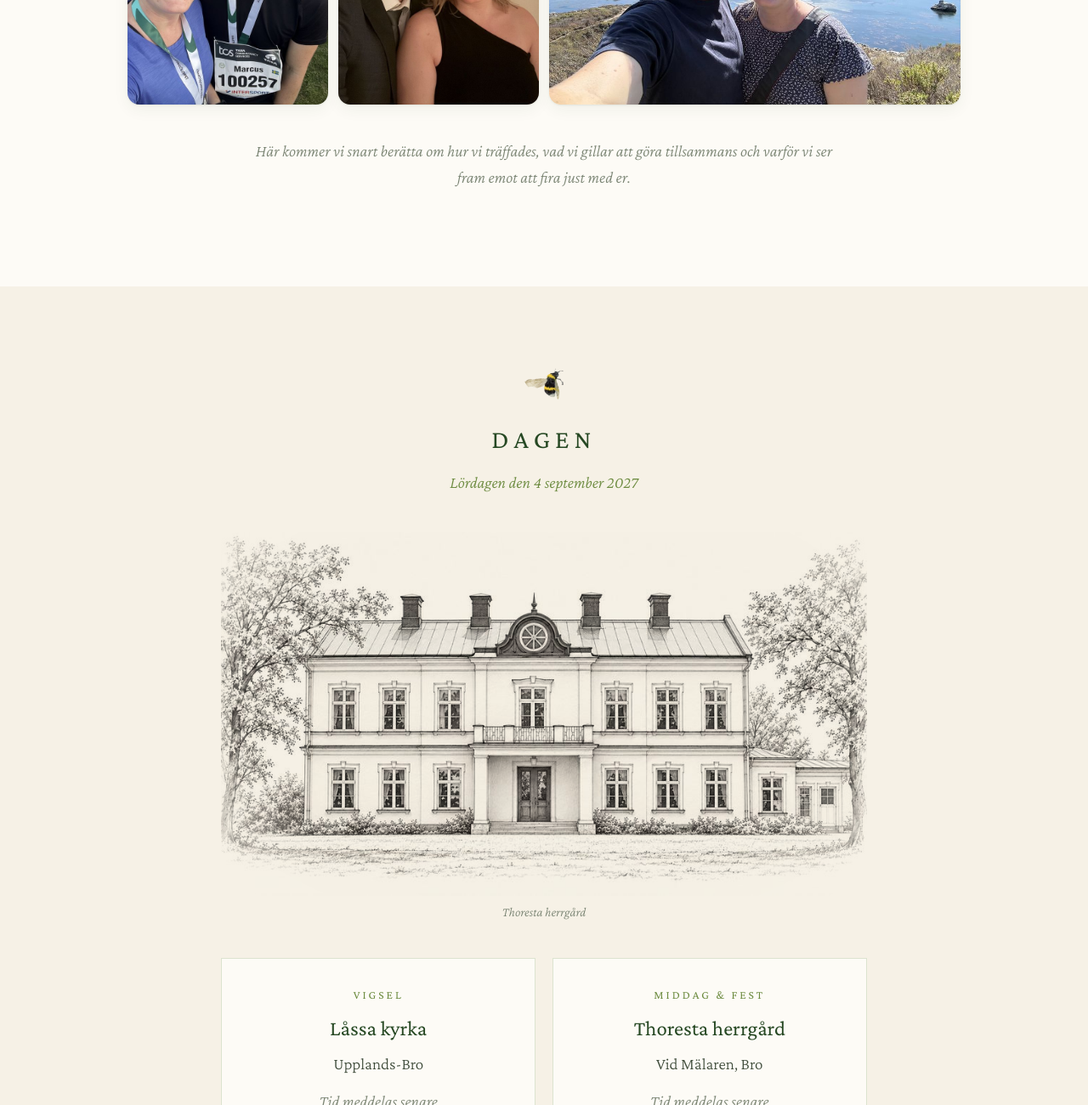
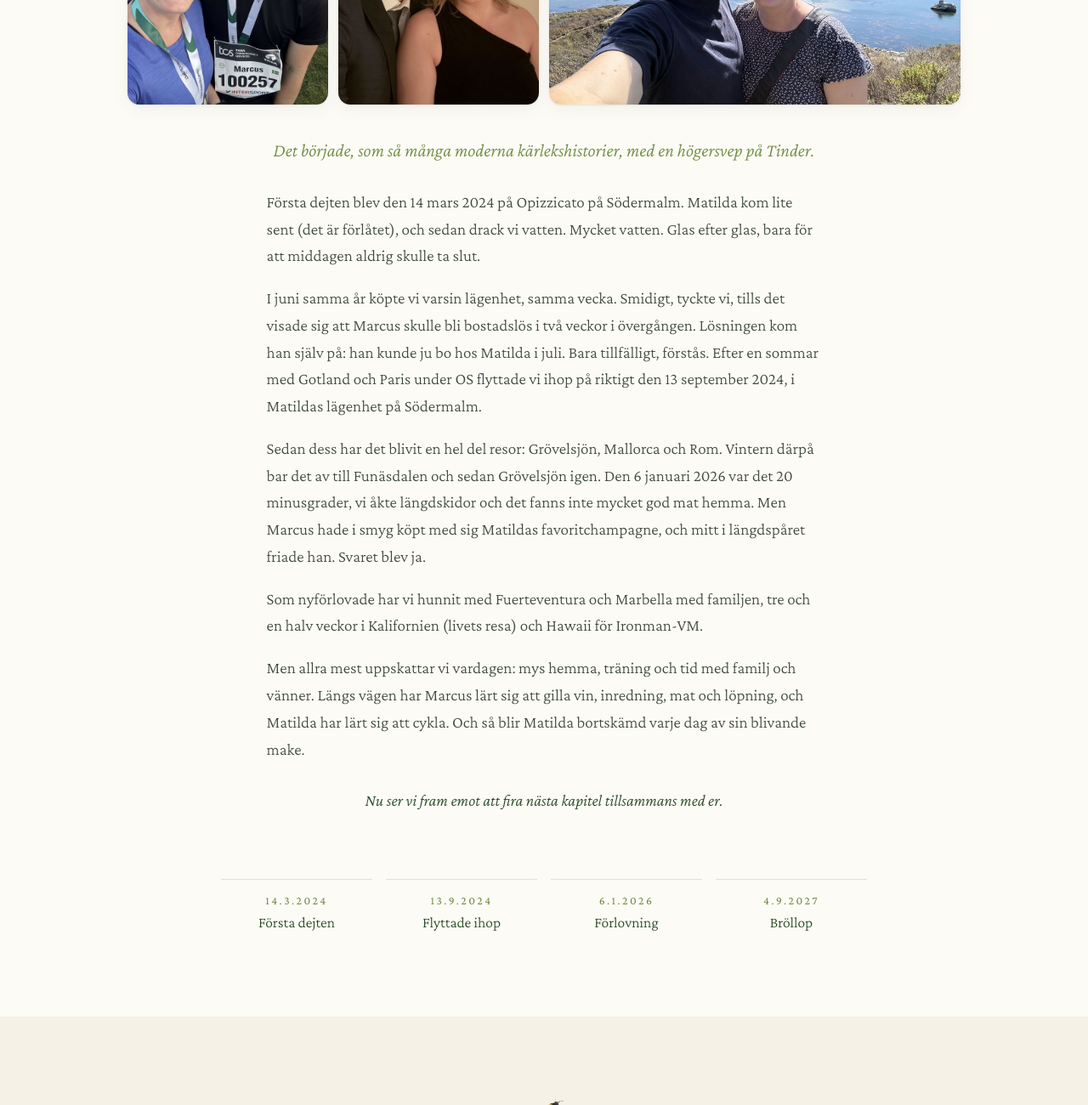
Before and after one commit to 0lsson/matildaochmarcus, a plain HTML site: page index.html in a window 1280 px wide. Shown: the part 2965-4265 px from the top of the page at 85% size. Drawn offline with nearby package versions, Linux system fonts and the light colour scheme.

Commit message:
Lägg till vår historia och milstolpar under Om oss
Co-Authored-By: Claude Opus 5.5 <noreply@anthropic.com>
Claude-Session: https://claude.ai/code/session_01FkhNeXymSwXbiSP49rcicH

```diff
--- a/index.html
+++ b/index.html
@@ -131,7 +131,21 @@
     .lightbox .close { top: .6rem; right: .8rem; }
     .lightbox .prev { left: .4rem; top: 50%; transform: translateY(-50%); }
     .lightbox .next { right: .4rem; top: 50%; transform: translateY(-50%); }
-    .about-text { max-width: 36em; margin: 0 auto; text-align: center; }
+    .about-text { max-width: 34em; margin: 0 auto; }
+    .about-text p { margin: 0 0 1.15rem; }
+    .about-text .opener {
+      text-align: center; font-style: italic; color: var(--olive);
+      font-size: 1.35rem; line-height: 1.45; margin-bottom: 1.8rem;
+    }
+    .about-text .closer { text-align: center; font-style: italic; color: var(--ink); margin-top: 1.8rem; }
+    .milestones {
+      list-style: none; padding: 0; margin: 1.2rem auto 0; width: 100%; max-width: 760px;
+      display: grid; grid-template-columns: repeat(4, 1fr); gap: 1rem; text-align: center;
+    }
+    .milestones li { border-top: 1px solid var(--line); padding-top: .9rem; }
+    .milestones .d { display: block; color: var(--olive); letter-spacing: .18em; font-size: .85rem; font-weight: 400; }
+    .milestones .t { display: block; color: var(--ink); font-size: 1.1rem; }
+    @media (max-width: 640px) { .milestones { grid-template-columns: 1fr 1fr; gap: 1.4rem 1rem; } }
 
     /* Dagen */
     .events { display: grid; grid-template-columns: 1fr 1fr; gap: 1.2rem; }
@@ -240,8 +254,20 @@
         </div>
         </div>
         <div class="about-text wrap">
-          <p class="placeholder-note">Här kommer vi snart berätta om hur vi träffades, vad vi gillar att göra tillsammans och varför vi ser fram emot att fira just med er.</p>
+          <p class="opener">Det började, som så många moderna kärlekshistorier, med en högersvep på Tinder.</p>
+          <p>Första dejten blev den 14 mars 2024 på Opizzicato på Södermalm. Matilda kom lite sent (det är förlåtet), och sedan drack vi vatten. Mycket vatten. Glas efter glas, bara för att middagen aldrig skulle ta slut.</p>
+          <p>I juni samma år köpte vi varsin lägenhet, samma vecka. Smidigt, tyckte vi, tills det visade sig att Marcus skulle bli bostadslös i två veckor i övergången. Lösningen kom han själv på: han kunde ju bo hos Matilda i juli. Bara tillfälligt, förstås. Efter en sommar med Gotland och Paris under OS flyttade vi ihop på riktigt den 13 september 2024, i Matildas lägenhet på Södermalm.</p>
+          <p>Sedan dess har det blivit en hel del resor: Grövelsjön, Mallorca och Rom. Vintern därpå bar det av till Funäsdalen och sedan Grövelsjön igen. Den 6 januari 2026 var det 20 minusgrader, vi åkte längdskidor och det fanns inte mycket god mat hemma. Men Marcus hade i smyg köpt med sig Matildas favoritchampagne, och mitt i längdspåret friade han. Svaret blev ja.</p>
+          <p>Som nyförlovade har vi hunnit med Fuerteventura och Marbella med familjen, tre och en halv veckor i Kalifornien (livets resa) och Hawaii för Ironman-VM.</p>
+          <p>Men allra mest uppskattar vi vardagen: mys hemma, träning och tid med familj och vänner. Längs vägen har Marcus lärt sig att gilla vin, inredning, mat och löpning, och Matilda har lärt sig att cykla. Och så blir Matilda bortskämd varje dag av sin blivande make.</p>
+          <p class="closer">Nu ser vi fram emot att fira nästa kapitel tillsammans med er.</p>
         </div>
+        <ul class="milestones">
+          <li><span class="d">14.3.2024</span><span class="t">Första dejten</span></li>
+          <li><span class="d">13.9.2024</span><span class="t">Flyttade ihop</span></li>
+          <li><span class="d">6.1.2026</span><span class="t">Förlovning</span></li>
+          <li><span class="d">4.9.2027</span><span class="t">Bröllop</span></li>
+        </ul>
       </div>
     </div>
   </section>
```
